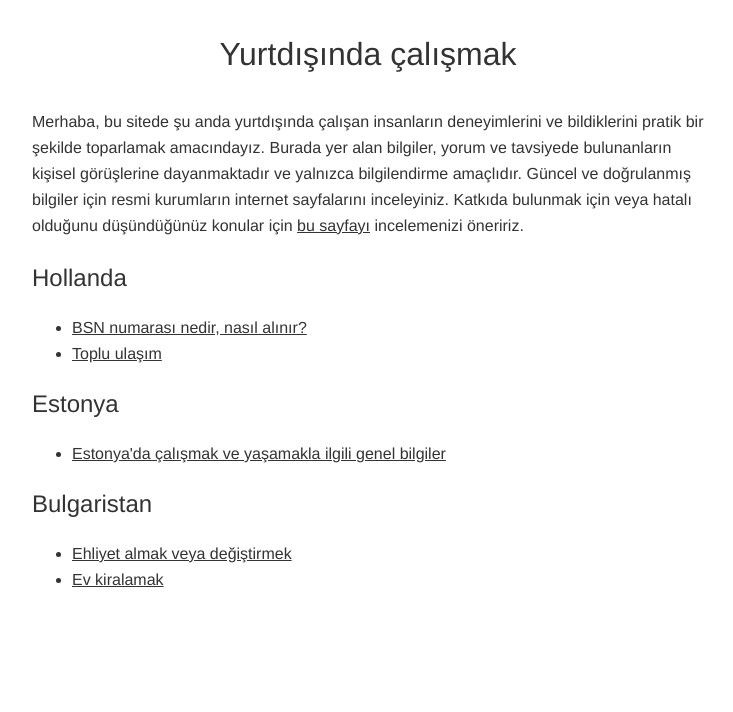
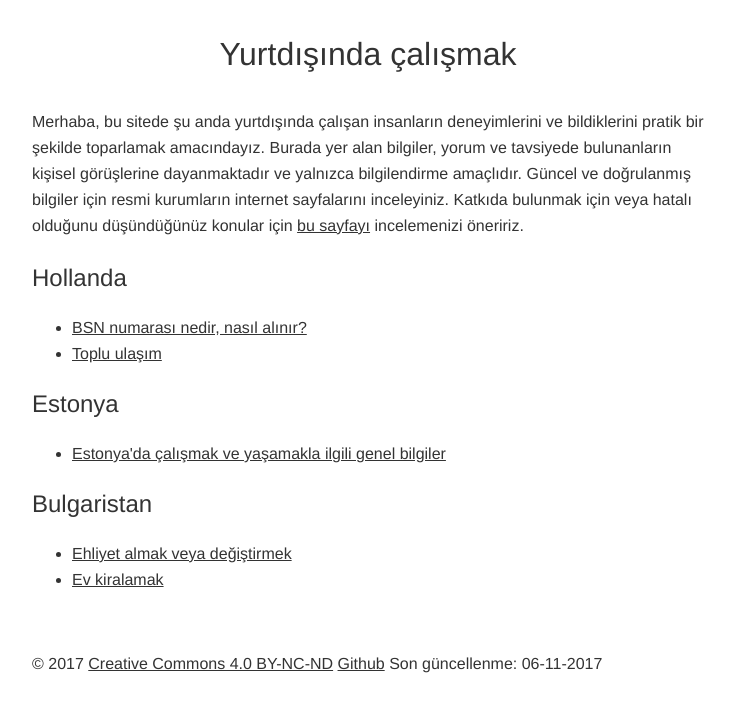
Before and after one commit to o/yurtdisinda-calismak-wiki, a Jekyll site: the page built from index.html, in a window 1280 px wide. Shown: the top 712 px of the page, without its empty margins (272-1005 px from the left). Built offline with Jekyll 4.4.1, drawn with Linux system fonts in a browser that asks for light colours.

Commit message:
Added footer

```diff
--- a/_layouts/default.html
+++ b/_layouts/default.html
@@ -11,7 +11,7 @@
 <body>
 <div id="container">
     {{ content }}
-    <footer></footer>
+    <footer><p>&copy; {{ 'now' | date: "%Y" }} <a href="https://creativecommons.org/licenses/by-nc-nd/4.0/">Creative Commons 4.0 BY-NC-ND</a> <a href="https://github.com/o/yurtdisinda-calismak-wiki">Github</a> Son güncellenme: {{ 'now' | date: "%d-%m-%Y" }}</p></footer>
 </div>
 <!-- <script src="/assets/app.js"></script> -->
 </body>
```
